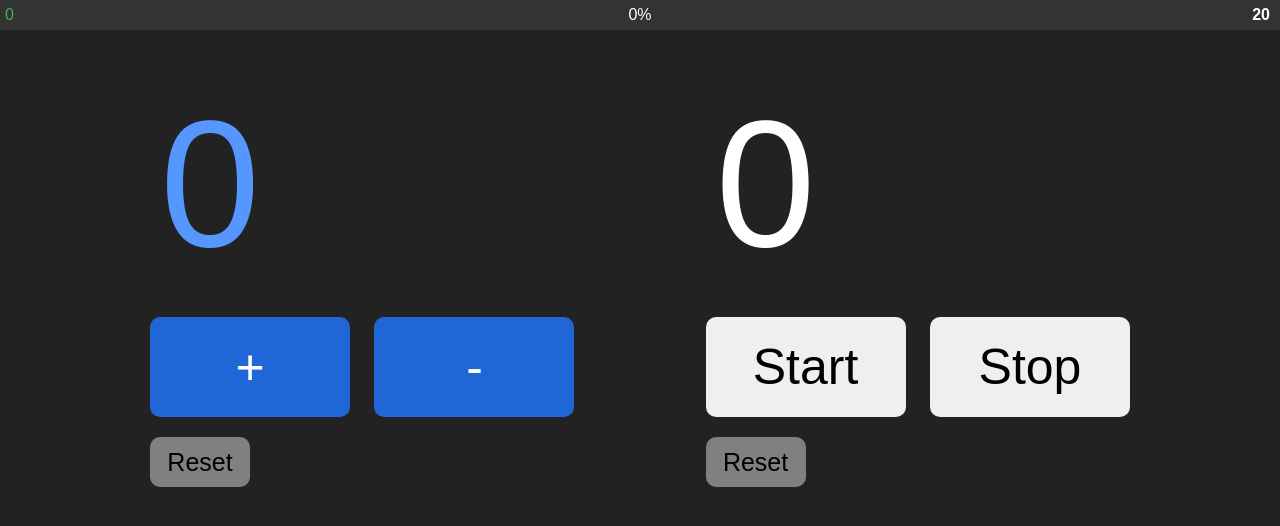
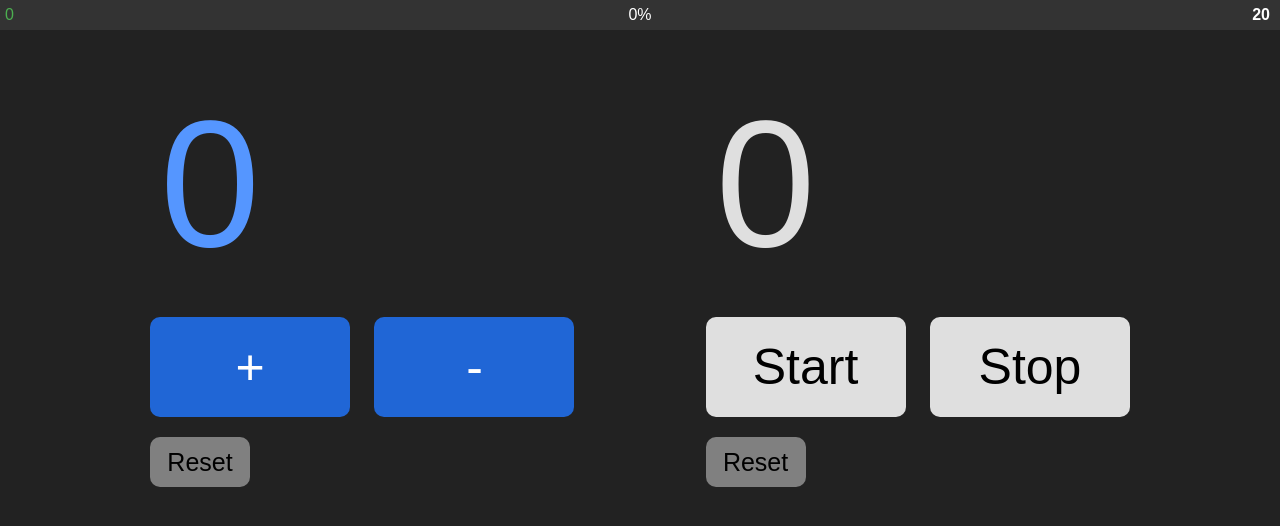
Before and after one commit to doublezed2/counter-stopwatch, a plain HTML site: page index.html in a window 1280 px wide. Drawn offline with Linux system fonts and the light colour scheme.

Commit message:
Updated fff to dfdfdf

```diff
--- a/index.html
+++ b/index.html
@@ -101,6 +101,10 @@
         .stopwatch {
             font-size: 180px;
             margin: 20px;
+            color: #dfdfdf;
+        }
+        button#start,button#stop {
+            background-color: #dfdfdf;
         }
 
         .modal {
```
